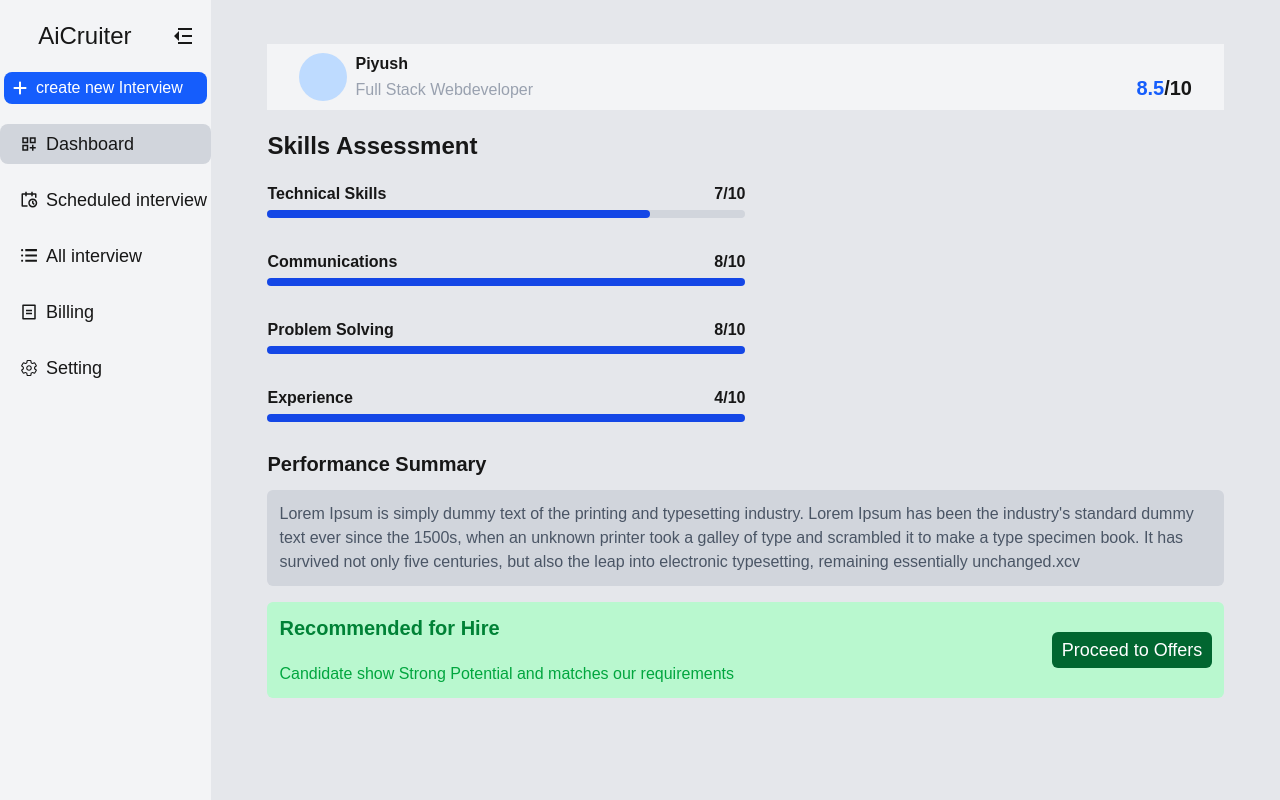
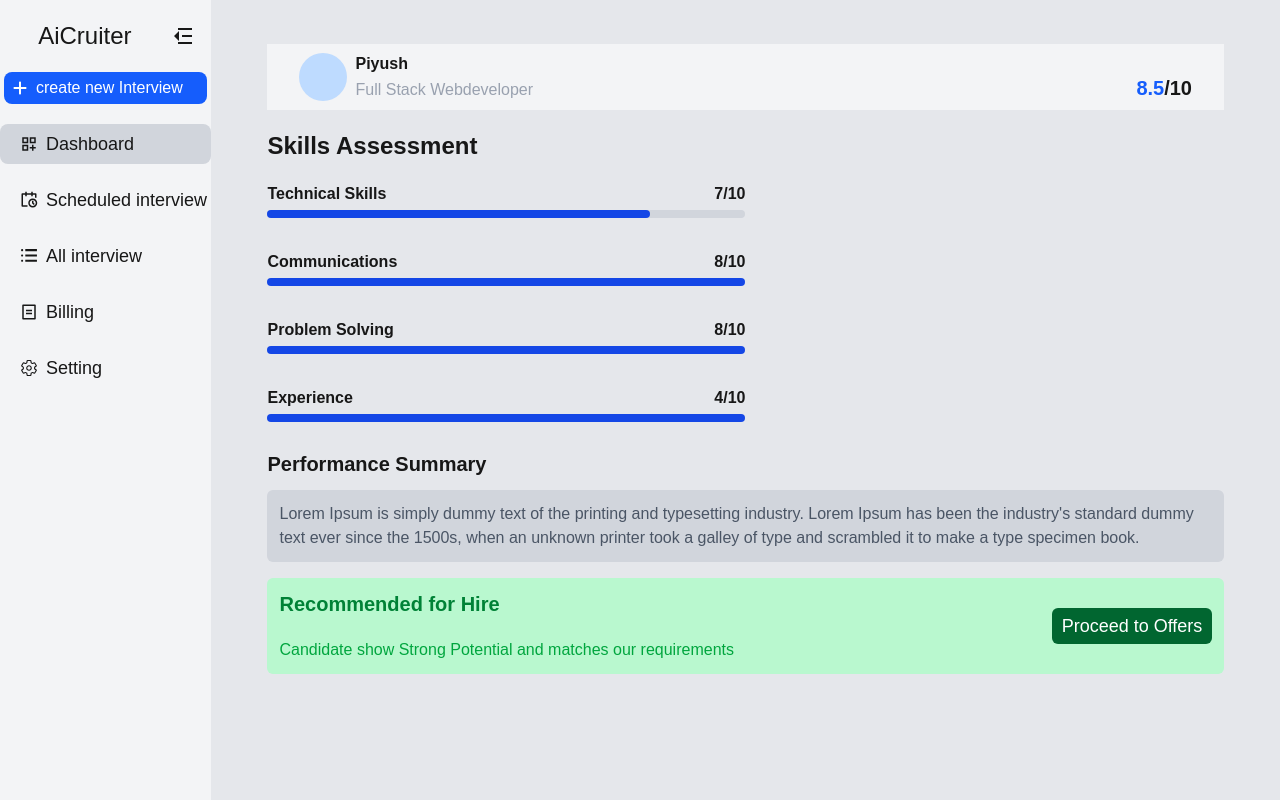
Before and after one commit to Piyush631/Ai_agent, a Next.js app: page /feedback in a window 1280 px wide. Built offline with nearby package versions, Linux system fonts and the light colour scheme; no server answers; sample sign-in values are in the browser's storage.

Commit message:
fix text

```diff
--- a/src/app/(main)/feedback/page.tsx
+++ b/src/app/(main)/feedback/page.tsx
@@ -62,9 +62,7 @@ export default function Feedback() {
           Lorem Ipsum is simply dummy text of the printing and typesetting
           industry. Lorem Ipsum has been the industry's standard dummy text ever
           since the 1500s, when an unknown printer took a galley of type and
-          scrambled it to make a type specimen book. It has survived not only
-          five centuries, but also the leap into electronic typesetting,
-          remaining essentially unchanged.xcv
+          scrambled it to make a type specimen book.
         </div>
       </div>
       <div className="w-full my-4 h-32  md:h-24 rounded-md bg-green-200  gap-3 md:gap-0 flex flex-col md:flex-row  p-3 justify-between">
```
